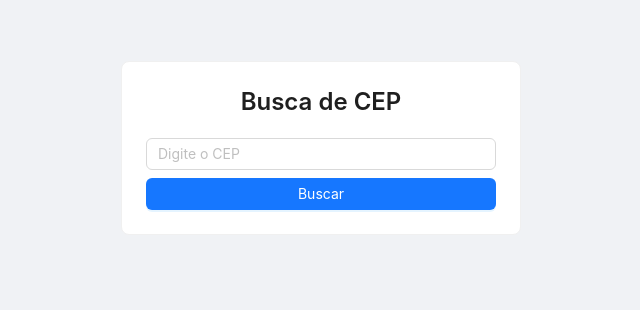
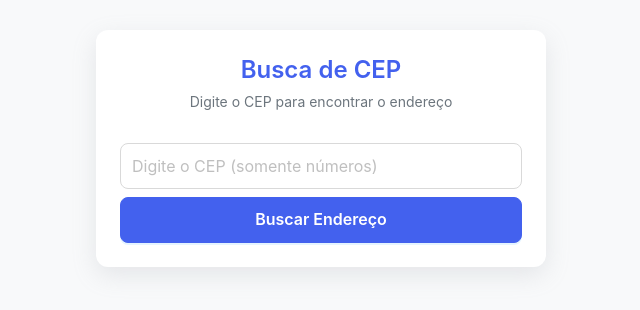
Before and after one commit to eduardoamorim-dev/buscar-cep, a React (Vite) app: page / in a window 1280 px wide. Shown: the part 252-562 px from the top of the page, without its empty margins (319-959 px from the left). Built offline with nearby package versions, Linux system fonts and the light colour scheme.

Commit message:
feat: change style

```diff
--- a/src/App.jsx
+++ b/src/App.jsx
@@ -4,20 +4,43 @@ import { useState } from "react";
 
 const { Title, Text } = Typography;
 
+// Definindo nova paleta de cores
+const colors = {
+  primary: "#4361EE",
+  secondary: "#3F37C9",
+  accent: "#4CC9F0",
+  background: "#F8F9FA",
+  cardBg: "#FFFFFF",
+  resultBg: "#E9ECEF",
+  text: "#212529",
+  lightText: "#6C757D",
+  success: "#38B000",
+  error: "#D90429",
+};
+
 export default function App() {
   const [cep, setCep] = useState("");
   const [cepData, setCepData] = useState(null);
   const [error, setError] = useState("");
+  const [loading, setLoading] = useState(false);
 
   const fetchCepData = async () => {
+    if (!cep || cep.length !== 8) {
+      setError("Por favor, digite um CEP válido com 8 dígitos.");
+      return;
+    }
+
     try {
+      setLoading(true);
       setError("");
       setCepData(null);
       const response = await axios.get(
         `https://brasilapi.com.br/api/cep/v2/${cep}`
       );
       setCepData(response.data);
+      setLoading(false);
     } catch (err) {
+      setLoading(false);
       setError("CEP não encontrado ou inválido.");
     }
   };
@@ -29,59 +52,130 @@ export default function App() {
         display: "flex",
         alignItems: "center",
         justifyContent: "center",
-        backgroundColor: "#f0f2f5",
+        backgroundColor: colors.background,
         padding: "20px",
+        fontFamily: "'Segoe UI', Tahoma, Geneva, Verdana, sans-serif",
       }}
     >
-      <Card style={{ maxWidth: 400, width: "100%" }} bordered>
-        <Title level={3} style={{ textAlign: "center", marginBottom: 20 }}>
-          Busca de CEP
-        </Title>
+      <Card
+        style={{
+          maxWidth: 450,
+          width: "100%",
+          borderRadius: "12px",
+          boxShadow: "0 8px 24px rgba(149, 157, 165, 0.2)",
+          border: "none",
+        }}
+      >
+        <div style={{ textAlign: "center", marginBottom: 30 }}>
+          <Title
+            level={3}
+            style={{
+              color: colors.primary,
+              fontWeight: 600,
+              marginBottom: 5
+            }}
+          >
+            Busca de CEP
+          </Title>
+          <Text style={{ color: colors.lightText }}>
+            Digite o CEP para encontrar o endereço
+          </Text>
+        </div>
+
         <Space direction="vertical" style={{ width: "100%" }}>
           <Input
-            placeholder="Digite o CEP"
+            placeholder="Digite o CEP (somente números)"
             value={cep}
-            onChange={(e) => setCep(e.target.value)}
+            onChange={(e) => setCep(e.target.value.replace(/\D/g, ''))}
             maxLength={8}
+            style={{
+              height: "46px",
+              borderRadius: "8px",
+              fontSize: "16px"
+            }}
+            onPressEnter={fetchCepData}
           />
-          <Button type="primary" block onClick={fetchCepData}>
-            Buscar
+          <Button
+            type="primary"
+            block
+            onClick={fetchCepData}
+            loading={loading}
+            style={{
+              height: "46px",
+              borderRadius: "8px",
+              backgroundColor: colors.primary,
+              borderColor: colors.primary,
+              fontWeight: 600,
+              fontSize: "16px"
+            }}
+          >
+            Buscar Endereço
           </Button>
         </Space>
+
         {error && (
           <Alert
-            message="Erro"
+            message="Erro na busca"
             description={error}
             type="error"
             showIcon
-            style={{ marginTop: 20 }}
+            style={{
+              marginTop: 24,
+              borderRadius: "8px",
+              border: `1px solid ${colors.error}`,
+            }}
           />
         )}
+
         {cepData && (
           <Card
-            style={{ marginTop: 20, backgroundColor: "#fafafa" }}
-            bordered={false}
+            style={{
+              marginTop: 24,
+              backgroundColor: colors.resultBg,
+              borderRadius: "8px",
+              border: "none",
+            }}
           >
-            <Text>
-              <strong>CEP:</strong> {cepData.cep}
-            </Text>
-            <br />
-            <Text>
-              <strong>Rua:</strong> {cepData.street || "Não disponível"}
-            </Text>
-            <br />
-            <Text>
-              <strong>Bairro:</strong>{" "}
-              {cepData.neighborhood || "Não disponível"}
-            </Text>
-            <br />
-            <Text>
-              <strong>Cidade:</strong> {cepData.city}
-            </Text>
-            <br />
-            <Text>
-              <strong>Estado:</strong> {cepData.state}
-            </Text>
+            <Title level={5} style={{ color: colors.primary, marginBottom: 16 }}>
+              Endereço encontrado
+            </Title>
+
+            <div style={{ display: "grid", gap: "12px" }}>
+              <div>
+                <Text style={{ color: colors.lightText, fontSize: "14px" }}>CEP</Text>
+                <div style={{ fontWeight: 600, color: colors.text }}>
+                  {cepData.cep.replace(/(\d{5})(\d{3})/, "$1-$2")}
+                </div>
+              </div>
+
+              <div>
+                <Text style={{ color: colors.lightText, fontSize: "14px" }}>Logradouro</Text>
+                <div style={{ fontWeight: 600, color: colors.text }}>
+                  {cepData.street || "Não disponível"}
+                </div>
+              </div>
+
+              <div>
+                <Text style={{ color: colors.lightText, fontSize: "14px" }}>Bairro</Text>
+                <div style={{ fontWeight: 600, color: colors.text }}>
+                  {cepData.neighborhood || "Não disponível"}
+                </div>
+              </div>
+
+              <div>
+                <Text style={{ color: colors.lightText, fontSize: "14px" }}>Cidade</Text>
+                <div style={{ fontWeight: 600, color: colors.text }}>
+                  {cepData.city}
+                </div>
+              </div>
+
+              <div>
+                <Text style={{ color: colors.lightText, fontSize: "14px" }}>Estado</Text>
+                <div style={{ fontWeight: 600, color: colors.text }}>
+                  {cepData.state}
+                </div>
+              </div>
+            </div>
           </Card>
         )}
       </Card>
```
Also changed, not shown: 2 other files (tests, documents, lock files or other folders).
